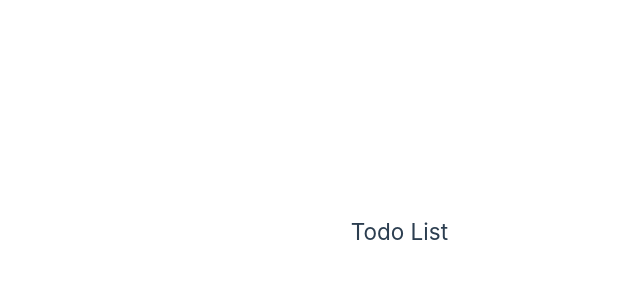
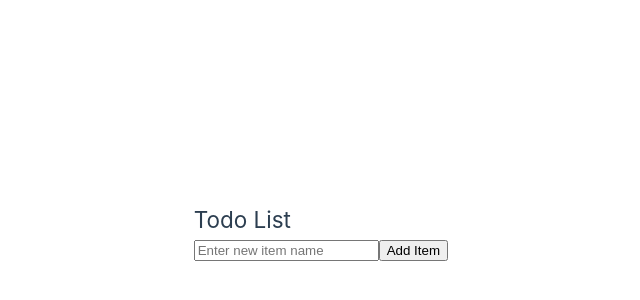
Before and after one commit to amyrsaalehi/ifa-task, a Vue app: page / in a window 1280 px wide. Shown: the part 168-468 px from the top of the page, without its empty margins (192-832 px from the left). Built offline with nearby package versions, Linux system fonts and the light colour scheme.

Commit message:
ui added

```diff
--- a/src/components/ItemList.vue
+++ b/src/components/ItemList.vue
@@ -1,5 +1,22 @@
 <template>
-    <div>
+    <div class="item-list">
         <h2>Todo List</h2>
+        <!-- Form to add new item -->
+        <form @submit.prevent="addNewItem">
+            <input v-model="newItemTitle" placeholder="Enter new item name" required>
+            <button type="submit">Add Item</button>
+        </form>
+
+        <!-- Loading and error messages -->
+        <p v-if="loading">Loading items...</p>
+        <p v-if="error">{{ error }}</p>
+
+        <!-- List of items -->
+        <transition-group name="list" tag="ul">
+            <li v-for="item in items" :key="item.id">
+                <p>{{ item.title }}</p>
+                <button @click="removeItem(item.id)">Remove</button>
+            </li>
+        </transition-group>
     </div>
 </template>
```
